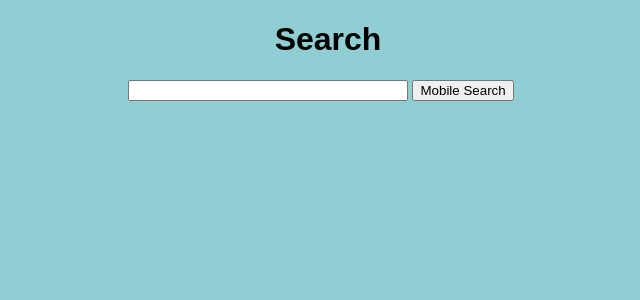
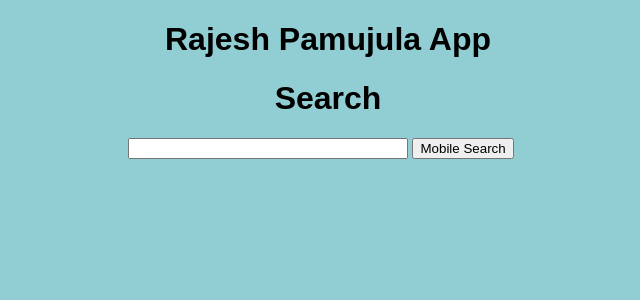
Before and after one commit to RajeshPamujula/HerokuFlaskDemo, a Flask app: page / in a window 1280 px wide. Shown: the top 300 px of the page, without its empty margins (312-952 px from the left). Run offline with Flask 2, Linux system fonts and the light colour scheme.

Commit message:
Update index.html

```diff
--- a/templates/index.html
+++ b/templates/index.html
@@ -8,6 +8,7 @@
 
 {% block body %}
 <div class="content">
+    <h1 style="text-align: center">Rajesh Pamujula App</h1>
     <h1 style="text-align: center">Search</h1>
 
     <div class="form">
```
